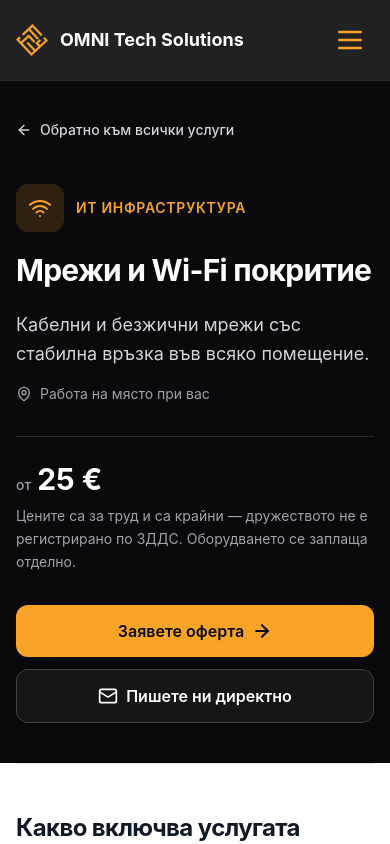
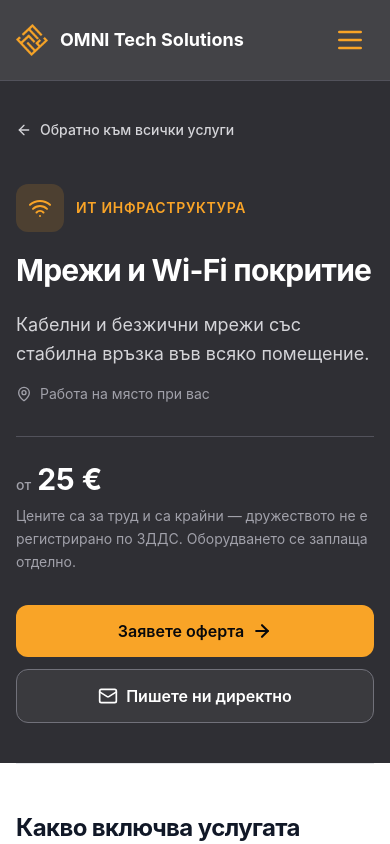
Before and after one commit to omni-tech-solutions/omni-tech-solutions-web, a Next.js app: page /services/local-networks in a window 390 px wide. Shown: the top 844 px of the page. Built offline with nearby package versions, Linux system fonts and the light colour scheme.

Commit message:
ui improvements

```diff
--- a/app/components/layout/Footer.tsx
+++ b/app/components/layout/Footer.tsx
@@ -24,7 +24,7 @@ export const Footer: React.FC<FooterProps> = ({ colors }) => {
   const { t } = useTranslation();
 
   return (
-    <footer className={`border-t ${colors.borderLight} max-md:bg-zinc-950 max-md:border-zinc-800`}>
+    <footer className={`border-t ${colors.borderLight} max-md:bg-[#2f2f34] max-md:border-zinc-600`}>
       <div className={`${CONTAINER} py-10`}>
         <div className="flex flex-col md:flex-row md:items-center justify-between gap-6">
           <div className="flex items-center gap-3">
@@ -61,7 +61,7 @@ export const Footer: React.FC<FooterProps> = ({ colors }) => {
           </a>
         </div>
 
-        <p className={`mt-8 pt-6 border-t ${colors.borderLight} ${colors.textTer} max-md:border-zinc-800 max-md:text-zinc-500 text-sm`}>
+        <p className={`mt-8 pt-6 border-t ${colors.borderLight} ${colors.textTer} max-md:border-zinc-600 max-md:text-zinc-400 text-sm`}>
           {t('footer.text', { year: new Date().getFullYear() })}
         </p>
       </div>
--- a/app/components/layout/Header.tsx
+++ b/app/components/layout/Header.tsx
@@ -80,7 +80,7 @@ export const Header: React.FC<HeaderProps> = ({ theme, toggleTheme, colors, acti
 
     // Phones/tablets: always a dark bar with white text for contrast; desktop follows the theme
     return (
-        <nav className={`fixed w-full ${colors.nav} backdrop-blur-xl z-50 border-b ${colors.borderLight} max-md:bg-zinc-950/90 max-md:border-zinc-800 transition-all duration-300`}>
+        <nav className={`fixed w-full ${colors.nav} backdrop-blur-xl z-50 border-b ${colors.borderLight} max-md:bg-[#2f2f34]/90 max-md:border-zinc-600 transition-all duration-300`}>
             <div className={CONTAINER}>
                 <div className="flex justify-between items-center h-20">
                     {/* Logo */}
@@ -183,7 +183,7 @@ export const Header: React.FC<HeaderProps> = ({ theme, toggleTheme, colors, acti
 
                 {/* Mobile Menu */}
                 {isMenuOpen && (
-                    <div className="md:hidden pb-4 border-t border-zinc-800 animate-fadeIn">
+                    <div className="md:hidden pb-4 border-t border-zinc-600 animate-fadeIn">
                         <div className="space-y-1 pt-4">
                             {navItems.map((item) => {
                                 return (
@@ -198,7 +198,7 @@ export const Header: React.FC<HeaderProps> = ({ theme, toggleTheme, colors, acti
                             })}
                         </div>
 
-                        <div className="flex items-center justify-between mt-4 pt-4 border-t border-zinc-800">
+                        <div className="flex items-center justify-between mt-4 pt-4 border-t border-zinc-600">
                             <div className="flex gap-2">
                                 {(['bg', 'en', 'tr'] as Language[]).map(lang => (
                                     <button
--- a/app/components/sections/HeroSection.tsx
+++ b/app/components/sections/HeroSection.tsx
@@ -18,7 +18,7 @@ export const HeroSection: React.FC<HeroSectionProps> = ({ colors }) => {
     const { t } = useTranslation();
 
     return (
-        <section id="home" className="relative flex items-center min-h-[80svh] pt-20 overflow-hidden max-sm:bg-zinc-950">
+        <section id="home" className="relative flex items-center min-h-[80svh] pt-20 overflow-hidden max-sm:bg-[#2f2f34]">
             <div className={`omni-reveal relative ${CONTAINER} w-full py-20 sm:py-28 text-center`}>
                 <p className={`text-sm font-semibold uppercase tracking-wider mb-5 ${colors.textTer} max-sm:text-[#f9a427]`}>
                     {t('hero.badge')}
@@ -36,7 +36,7 @@ export const HeroSection: React.FC<HeroSectionProps> = ({ colors }) => {
                 <div className="mt-10 flex flex-col sm:flex-row gap-3 justify-center">
                     <a
                         href="#contact"
-                        className="group inline-flex items-center justify-center gap-2 px-7 py-3.5 font-semibold text-zinc-950 rounded-xl transition-colors duration-200 hover:bg-[#e8930f] max-sm:shadow-[0_12px_30px_-10px_rgba(249,164,39,0.7)] focus:outline-none focus-visible:ring-2 focus-visible:ring-[#f9a427] focus-visible:ring-offset-2"
+                        className="group inline-flex items-center justify-center gap-2 px-7 py-3.5 font-semibold text-zinc-950 rounded-xl transition-colors duration-200 hover:bg-[#e8930f] focus:outline-none focus-visible:ring-2 focus-visible:ring-[#f9a427] focus-visible:ring-offset-2"
                         style={{ backgroundColor: COLORS.primary }}
                     >
                         {t('hero.cta')}
@@ -44,7 +44,7 @@ export const HeroSection: React.FC<HeroSectionProps> = ({ colors }) => {
                     </a>
                     <a
                         href="#services"
-                        className={`inline-flex items-center justify-center px-7 py-3.5 font-semibold rounded-xl border ${colors.border} ${colors.text} max-sm:border-zinc-700 max-sm:text-white max-sm:bg-white/5 transition-colors duration-200 hover:border-zinc-400 focus:outline-none focus-visible:ring-2 focus-visible:ring-[#f9a427] focus-visible:ring-offset-2`}
+                        className={`inline-flex items-center justify-center px-7 py-3.5 font-semibold rounded-xl border ${colors.border} ${colors.text} max-sm:border-zinc-500 max-sm:text-white max-sm:bg-white/5 transition-colors duration-200 hover:border-zinc-400 focus:outline-none focus-visible:ring-2 focus-visible:ring-[#f9a427] focus-visible:ring-offset-2`}
                     >
                         {t('hero.learnMore')}
                     </a>
--- a/app/components/sections/ServiceDetails.tsx
+++ b/app/components/sections/ServiceDetails.tsx
@@ -60,7 +60,7 @@ export const ServiceDetailPage: React.FC<ServiceDetailPageProps> = ({ colors })
 
     const primaryButton = `group inline-flex items-center justify-center gap-2 px-7 py-3.5 font-semibold text-zinc-950 ${BORDER_RADIUS.md} transition-colors duration-200 hover:bg-[#e8930f] focus:outline-none focus-visible:ring-2 focus-visible:ring-[#f9a427] focus-visible:ring-offset-2`;
     // Both places the buttons appear are dark bands on phones, hence the max-sm colours
-    const secondaryButton = `inline-flex items-center justify-center gap-2 px-7 py-3.5 font-semibold ${BORDER_RADIUS.md} border ${colors.border} ${colors.text} max-sm:border-zinc-700 max-sm:text-white max-sm:bg-white/5 transition-colors duration-200 hover:border-zinc-400 focus:outline-none focus-visible:ring-2 focus-visible:ring-[#f9a427] focus-visible:ring-offset-2`;
+    const secondaryButton = `inline-flex items-center justify-center gap-2 px-7 py-3.5 font-semibold ${BORDER_RADIUS.md} border ${colors.border} ${colors.text} max-sm:border-zinc-500 max-sm:text-white max-sm:bg-white/5 transition-colors duration-200 hover:border-zinc-400 focus:outline-none focus-visible:ring-2 focus-visible:ring-[#f9a427] focus-visible:ring-offset-2`;
 
     if (!service || !config || !IconComponent) {
         return (
@@ -124,7 +124,7 @@ export const ServiceDetailPage: React.FC<ServiceDetailPageProps> = ({ colors })
     return (
         <div className="pt-20">
             {/* Hero — on phones a full-width solid dark band, like the homepage hero */}
-            <section className="max-sm:bg-zinc-950">
+            <section className="max-sm:bg-[#2f2f34]">
                 <div className={`${CONTAINER} py-10 sm:py-14`}>
                     <Link
                         href="/#services"
@@ -136,7 +136,7 @@ export const ServiceDetailPage: React.FC<ServiceDetailPageProps> = ({ colors })
 
                     <div className="mt-10 max-w-3xl">
                         <div className="flex items-center gap-3 mb-5">
-                            <span className={`w-12 h-12 rounded-xl flex items-center justify-center ${isDark ? 'bg-zinc-700/60' : 'bg-gray-100'} max-sm:bg-[#f9a427]/15`}>
+                            <span className={`w-12 h-12 rounded-xl flex items-center justify-center ${isDark ? 'bg-zinc-600/60' : 'bg-gray-100'} max-sm:bg-[#f9a427]/15`}>
                                 <IconComponent className={`w-6 h-6 ${colors.text} max-sm:text-[#f9a427]`} strokeWidth={2} />
                             </span>
                             <span className={`text-sm font-semibold uppercase tracking-wider ${colors.textTer} max-sm:text-[#f9a427]`}>
@@ -157,7 +157,7 @@ export const ServiceDetailPage: React.FC<ServiceDetailPageProps> = ({ colors })
                             </p>
                         )}
 
-                        <div className={`mt-8 pt-6 border-t ${colors.borderLight} max-sm:border-zinc-800`}>
+                        <div className={`mt-8 pt-6 border-t ${colors.borderLight} max-sm:border-zinc-600`}>
                             <ServicePrice service={config} colors={colors} variant="detail" onDarkMobile />
                             <p className={`mt-2 text-sm leading-relaxed ${colors.textTer} max-sm:text-zinc-400 max-w-xl`}>
                                 {t('services.priceNote')}
@@ -247,7 +247,7 @@ export const ServiceDetailPage: React.FC<ServiceDetailPageProps> = ({ colors })
 
             {/* Closing call to action */}
             {/* On phones: a full-width dark band that flows into the dark footer */}
-            <section className={`${sectionClass} text-center max-sm:-mx-4 max-sm:px-4 max-sm:bg-zinc-950 max-sm:border-t-0`}>
+            <section className={`${sectionClass} text-center max-sm:-mx-4 max-sm:px-4 max-sm:bg-[#2f2f34] max-sm:border-t-0`}>
                 <h2 className={`text-2xl sm:text-3xl font-bold tracking-tight ${colors.text} max-sm:text-white`}>
                     {detail?.cta?.title || t('services.readyToStart')}
                 </h2>
--- a/app/globals.css
+++ b/app/globals.css
@@ -11,7 +11,7 @@
 /*
  * Page canvas — the colour a browser shows around the page (overscroll bounce,
  * before the app has loaded). It follows the site theme through the class on
- * <html>, which app/layout.tsx sets before the first paint. Phones are black to
+ * <html>, which app/layout.tsx sets before the first paint. Phones are dark gray to
  * match the always-dark mobile header and footer.
  */
 html {
@@ -21,14 +21,14 @@ html {
 }
 
 html.dark {
-  background-color: #18181b;
+  background-color: #2f2f34;
   color-scheme: dark;
 }
 
 @media (max-width: 767px) {
   html,
   html.dark {
-    background-color: #09090b;
+    background-color: #2f2f34;
   }
 }
 
@@ -38,7 +38,7 @@ body {
 }
 
 html.dark body {
-  background-color: #18181b;
+  background-color: #2f2f34;
 }
 
 body {
--- a/app/hooks/useTheme.ts
+++ b/app/hooks/useTheme.ts
@@ -23,12 +23,12 @@ export const useTheme = () => {
         document.documentElement.classList.add(theme);
 
         // Browser bar colour on larger screens follows the theme; phones keep the
-        // black media-query entry from app/layout.tsx
+        // dark-gray media-query entry from app/layout.tsx
         document
             .querySelectorAll('meta[name="theme-color"]:not([media])')
-            .forEach((meta) => meta.setAttribute('content', theme === 'dark' ? '#18181b' : '#ffffff'));
+            .forEach((meta) => meta.setAttribute('content', theme === 'dark' ? '#2f2f34' : '#ffffff'));
 
-        document.body.style.backgroundColor = theme === 'dark' ? '#18181b' : '#ffffff';
+        document.body.style.backgroundColor = theme === 'dark' ? '#2f2f34' : '#ffffff';
         document.body.style.color = theme === 'dark' ? '#ffffff' : '#18181b';
 
         localStorage.setItem('theme', theme);
--- a/app/layout.tsx
+++ b/app/layout.tsx
@@ -6,11 +6,11 @@ export const viewport: Viewport = {
   width: 'device-width',
   initialScale: 1,
   maximumScale: 5,
-  // Browser bar colour. Phones: black, to match the always-dark mobile header.
+  // Browser bar colour. Phones: dark gray, to match the always-dark mobile header.
   // Larger screens: the entry without a media query, kept in sync with the
   // site theme toggle by the pre-paint script below and by useTheme.
   themeColor: [
-    { media: '(max-width: 767px)', color: '#09090b' },
+    { media: '(max-width: 767px)', color: '#2f2f34' },
     { color: '#ffffff' }
   ]
 };
@@ -118,7 +118,7 @@ export default function RootLayout({
         */}
         <script
           dangerouslySetInnerHTML={{
-            __html: "try{var t=localStorage.getItem('theme')==='dark'?'dark':'light';document.documentElement.classList.add(t);if(t==='dark'){var m=document.querySelector('meta[name=\"theme-color\"]:not([media])');if(m)m.setAttribute('content','#18181b')}}catch(e){}"
+            __html: "try{var t=localStorage.getItem('theme')==='dark'?'dark':'light';document.documentElement.classList.add(t);if(t==='dark'){var m=document.querySelector('meta[name=\"theme-color\"]:not([media])');if(m)m.setAttribute('content','#2f2f34')}}catch(e){}"
           }}
         />
         {/* Structured Data */}
--- a/app/not-found.tsx
+++ b/app/not-found.tsx
@@ -12,7 +12,7 @@ export default function NotFound() {
   const router = useRouter();
 
   useEffect(() => {
-    document.body.style.backgroundColor = theme === 'dark' ? '#18181b' : '#ffffff';
+    document.body.style.backgroundColor = theme === 'dark' ? '#2f2f34' : '#ffffff';
   }, [theme]);
 
   return (
--- a/app/page.tsx
+++ b/app/page.tsx
@@ -20,7 +20,7 @@ const OmniTechSolutions: React.FC = () => {
     const [renderKey, setRenderKey] = React.useState(0);
 
     useEffect(() => {
-        document.body.style.backgroundColor = theme === 'dark' ? '#18181b' : '#ffffff';
+        document.body.style.backgroundColor = theme === 'dark' ? '#2f2f34' : '#ffffff';
         document.body.style.color = theme === 'dark' ? '#ffffff' : '#18181b';
     }, [theme]);
 
@@ -65,7 +65,7 @@ const OmniTechSolutions: React.FC = () => {
     }, []);
 
     return (
-        <div className={`min-h-screen ${theme === 'dark' ? 'bg-zinc-900' : 'bg-white'}`}>
+        <div className={`min-h-screen ${theme === 'dark' ? 'bg-[#2f2f34]' : 'bg-white'}`}>
             <Header
                 theme={theme}
                 toggleTheme={toggleTheme}
--- a/app/services/[serviceId]/page.tsx
+++ b/app/services/[serviceId]/page.tsx
@@ -13,12 +13,12 @@ const ServicePage: React.FC = () => {
     const activeSection = useActiveSection();
 
     useEffect(() => {
-        document.body.style.backgroundColor = theme === 'dark' ? '#18181b' : '#ffffff';
+        document.body.style.backgroundColor = theme === 'dark' ? '#2f2f34' : '#ffffff';
         document.body.style.color = theme === 'dark' ? '#ffffff' : '#18181b';
     }, [theme]);
 
     return (
-        <div className={`min-h-screen ${theme === 'dark' ? 'bg-zinc-900' : 'bg-white'}`}>
+        <div className={`min-h-screen ${theme === 'dark' ? 'bg-[#2f2f34]' : 'bg-white'}`}>
             <Header
                 theme={theme}
                 toggleTheme={toggleTheme}
--- a/app/styles/theme.ts
+++ b/app/styles/theme.ts
@@ -11,21 +11,21 @@ export const COLORS = {
     primaryDark: '#a86400',
 
     dark: {
-        bg: 'bg-zinc-950',
-        bgGradient: 'bg-gradient-to-br from-zinc-950 via-zinc-900 to-zinc-950',
-        nav: 'bg-zinc-900/80',
-        card: 'bg-zinc-800/70',
-        cardHover: 'hover:bg-zinc-800',
-        section: 'bg-zinc-900/30',
+        bg: 'bg-[#2f2f34]',
+        bgGradient: 'bg-[#2f2f34]',
+        nav: 'bg-[#2f2f34]/80',
+        card: 'bg-zinc-700/50',
+        cardHover: 'hover:bg-zinc-700',
+        section: 'bg-zinc-700/30',
         text: 'text-zinc-100',
         textSec: 'text-zinc-300',
         textTer: 'text-zinc-400',
         /** Brand-coloured text (prices, active nav, icons) — plain yellow reads well on dark */
         accentText: 'text-[#f9a427]',
-        border: 'border-zinc-700',
-        borderLight: 'border-zinc-700/70',
-        input: 'bg-zinc-900',
-        inputBorder: 'border-zinc-800',
+        border: 'border-zinc-600',
+        borderLight: 'border-zinc-600/60',
+        input: 'bg-zinc-800',
+        inputBorder: 'border-zinc-700',
         shadow: 'shadow-zinc-950/50',
     },
 
```
Also changed, not shown: public/site.webmanifest.
